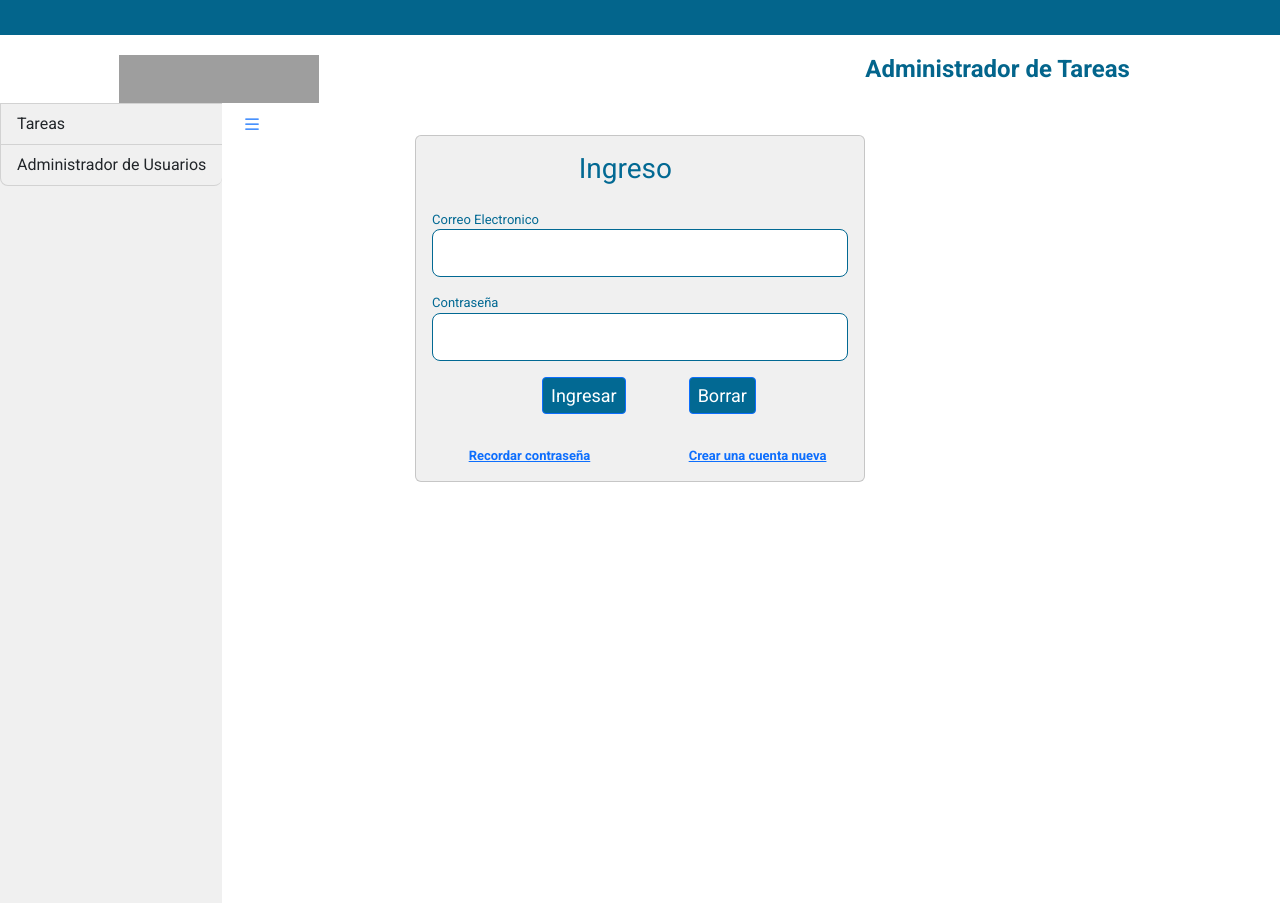
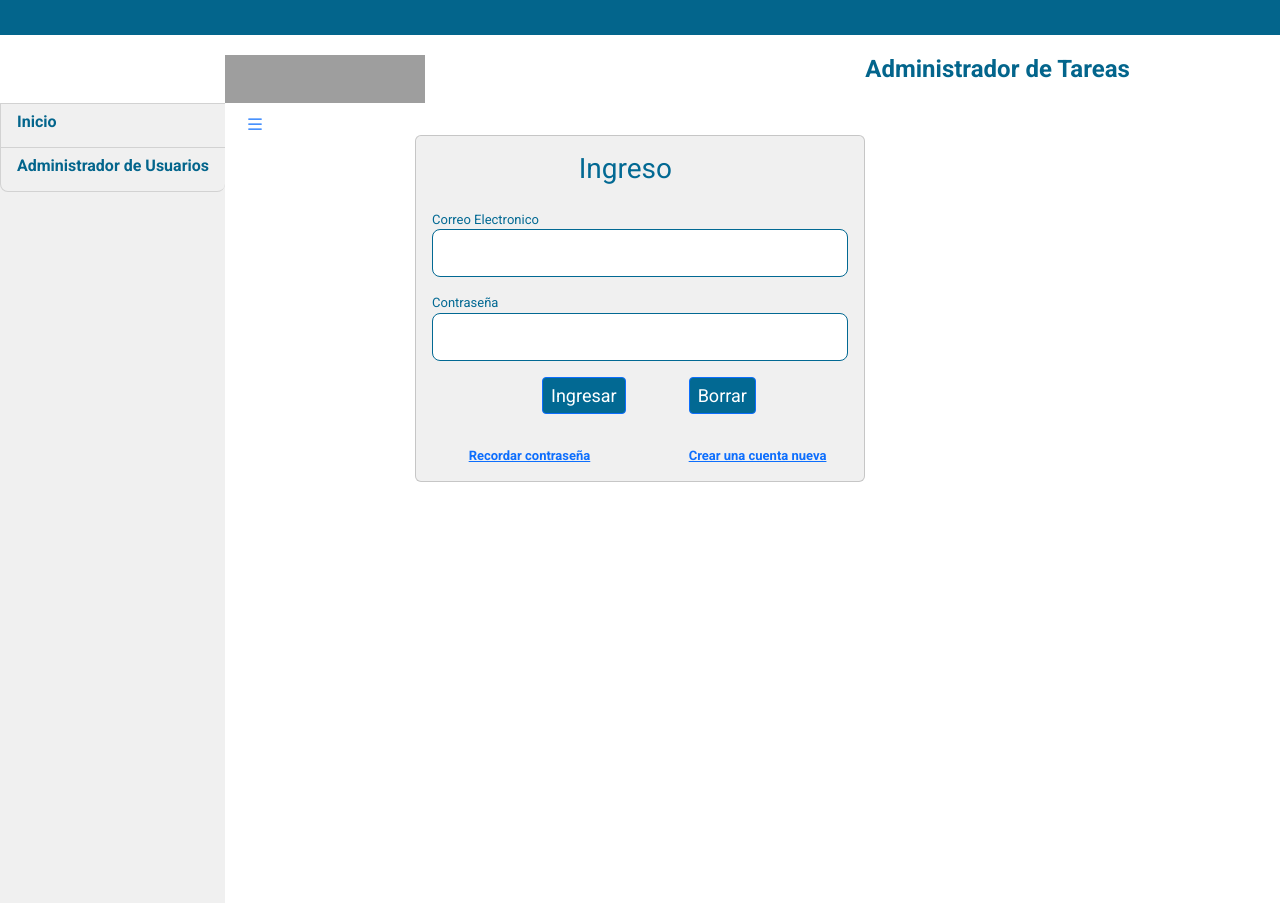
Before and after one commit to MauricioRuizD/TaskManager, a Vue app: page / in a window 1280 px wide. Both pictures are taken after a click on the link 26 px from the left and 122 px from the top of the page. Built offline with nearby package versions, Linux system fonts and the light colour scheme; grey boxes are pictures that could not be loaded; some icons are missing.

Commit message:
color y tamano letras sidebar

```diff
--- a/src/App.vue
+++ b/src/App.vue
@@ -6,8 +6,8 @@
       <div class="spacer"></div>
       <div class="container-fluid">
         <div class="row">
-          <div class="col-1"></div>
-          <div class="col-4">
+          <div class="col-2"></div>
+          <div class="col-3">
             <img class="header_logo header-logo" src="https://smartsoft.com.co/wp-content/uploads/2020/10/logo-SmartSoft.png"
           alt="SmartSoft Solutions" width="200" height="48">
           </div>
@@ -25,8 +25,8 @@
                       <div class="row"></div>
 
 
-                        <a href="/task" class="list-group-item border-end-0 d-inline-block text-truncate" data-bs-parent="#sidebar" style="background-color: #F0F0F0;"> <span>Tareas</span> </a>
-                        <a href="/users" class="list-group-item border-end-0 d-inline-block text-truncate" data-bs-parent="#sidebar" style="background-color: #F0F0F0;"> <span>Administrador de Usuarios</span></a>
+                        <a href="/task" class="list-group-item border-end-0 d-inline-block text-truncate" data-bs-parent="#sidebar" style="background-color: #F0F0F0;"> <h6 style="color: #03658C; font-weight: bold" > Inicio</h6 > </a>
+                        <a href="/users" class="list-group-item border-end-0 d-inline-block text-truncate" data-bs-parent="#sidebar" style="background-color: #F0F0F0;"> <h6 style="color: #03658C; font-weight: bold" > Administrador de Usuarios</h6></a>
 
                     </div>
                 </div>
```
